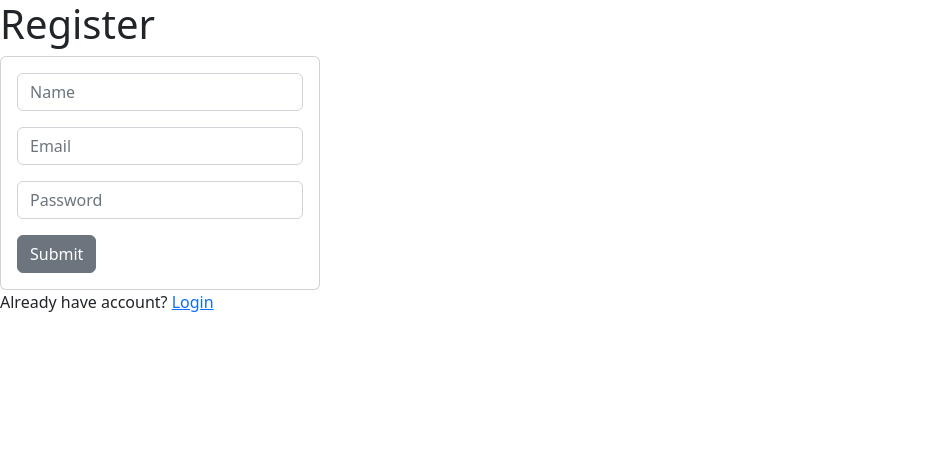
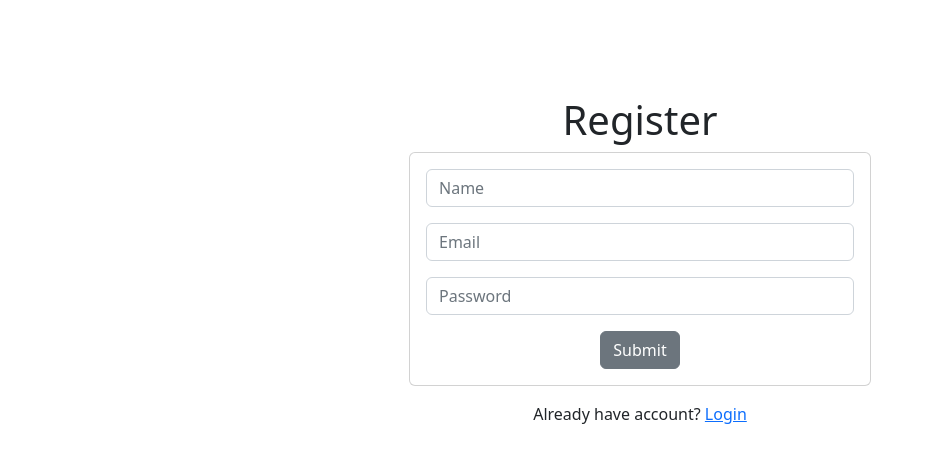
Before and after one commit to jayanugie/frontend-mock-test, a React (Create React App) app: page /register in a window 1280 px wide. Shown: the top 462 px of the page, without its empty margins (0-934 px from the left). Built offline with nearby package versions, Linux system fonts and the light colour scheme.

Commit message:
styling regist & login page

```diff
--- a/src/pages/Login.js
+++ b/src/pages/Login.js
@@ -6,7 +6,6 @@ function Login() {
   const [email, setEmail] = useState("");
   const [password, setPassword] = useState("");
   const navigate = useNavigate();
-
 
   const Submit = async (e) => {
     e.preventDefault();
@@ -22,20 +21,21 @@ function Login() {
           }
         );
         localStorage.setItem("pass", result.data.result.access_token);
-        navigate('/dashboard');
+        navigate("/dashboard");
       } catch (error) {
         alert("Wrong Password!");
       }
     }
   };
 
-
   return (
-    <div className="position-relative">
-      <div className="">
-        <div className="">
-          <h1>Login</h1>
-          <div className="card w-25">
+    <div className="container-sm">
+      <div className="m-5">
+        <div className="p-5">
+          <div className="d-flex justify-content-center">
+            <div className="w-50">
+              <h1 className="text-center">Login</h1>
+              <div className="card w-100">
                 <div className="card-body ">
                   <form onSubmit={Submit}>
                     <div className="mb-3">
@@ -67,9 +67,12 @@ function Login() {
                   </form>
                 </div>
               </div>
-          <p>
-            Don't have an account? <NavLink to="/register">Register</NavLink>
+              <p className="text-center m-3">
+                Don't have an account?{" "}
+                <NavLink to="/register">Register</NavLink>
               </p>
+            </div>
+          </div>
         </div>
       </div>
     </div>
--- a/src/pages/Register.js
+++ b/src/pages/Register.js
@@ -23,7 +23,7 @@ function Register() {
           }
         );
         alert(result.data.status);
-        navigate('/login');
+        navigate("/login");
       } catch (err) {
         console.log(err);
       }
@@ -31,12 +31,14 @@ function Register() {
   };
 
   return (
-    <div className="position-relative">
-      <div className="">
-        <div className="">
-          <h1>Register</h1>
-          <div className="card w-25">
-            <div className="card-body ">
+    <div className="container-sm">
+      <div className="m-5">
+        <div className="p-5">
+          <div className="d-flex justify-content-center">
+            <div className="w-50">
+              <h1 className="text-center">Register</h1>
+              <div className="card w-100">
+                <div className="card-body">
                   <form onSubmit={Submit}>
                     <div className="mb-3">
                       <input
@@ -72,15 +74,19 @@ function Register() {
                         }}
                       />
                     </div>
-                <button type="submit" className="btn btn-secondary ">
+                    <div className="text-center">
+                      <button type="submit" className="btn btn-secondary">
                         Submit
                       </button>
+                    </div>
                   </form>
                 </div>
               </div>
-          <p>
+              <p className="text-center m-3">
                 Already have account? <NavLink to="/login">Login</NavLink>
               </p>
+            </div>
+          </div>
         </div>
       </div>
     </div>
```
Lines whose indentation alone changed are shown as unchanged.
